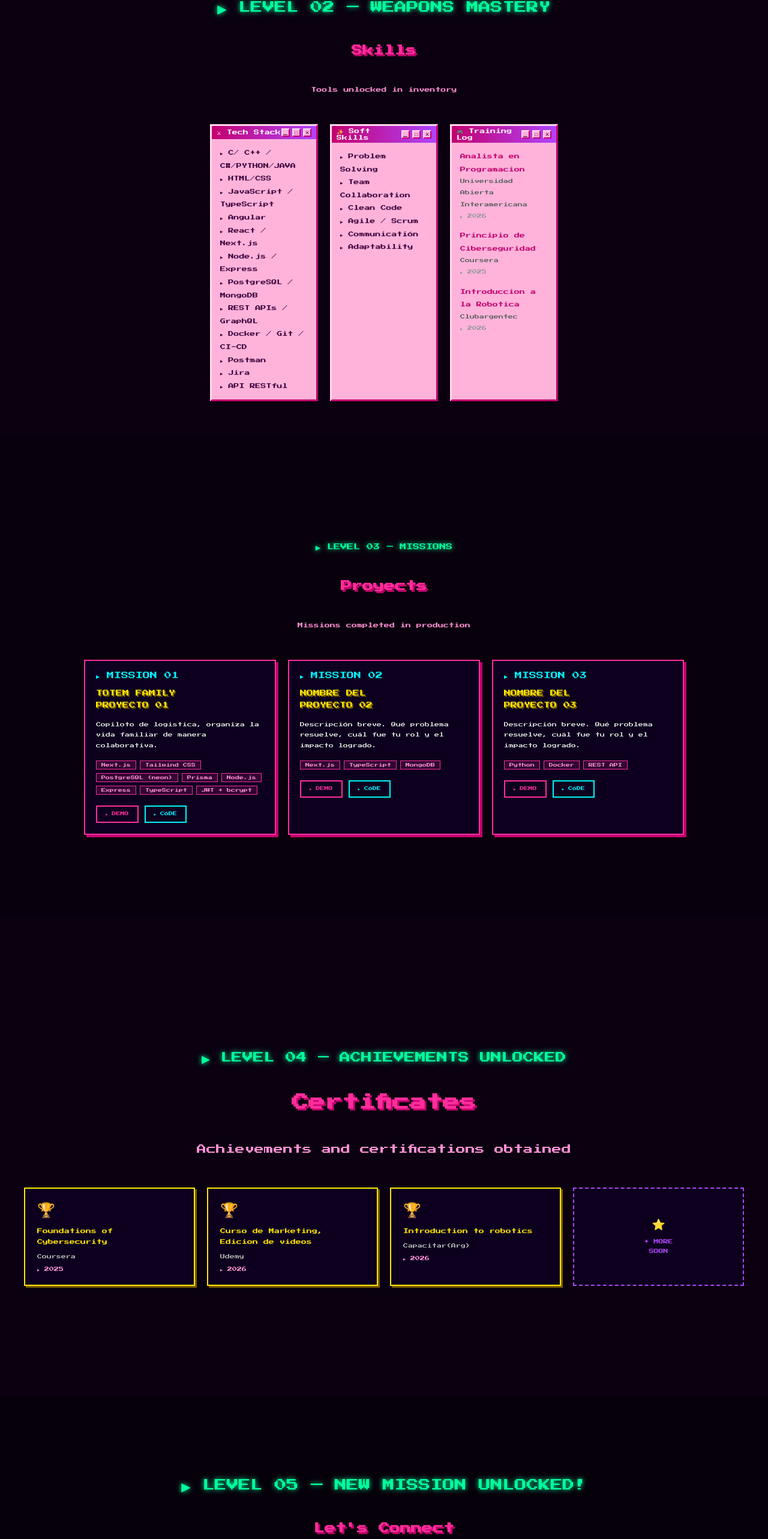
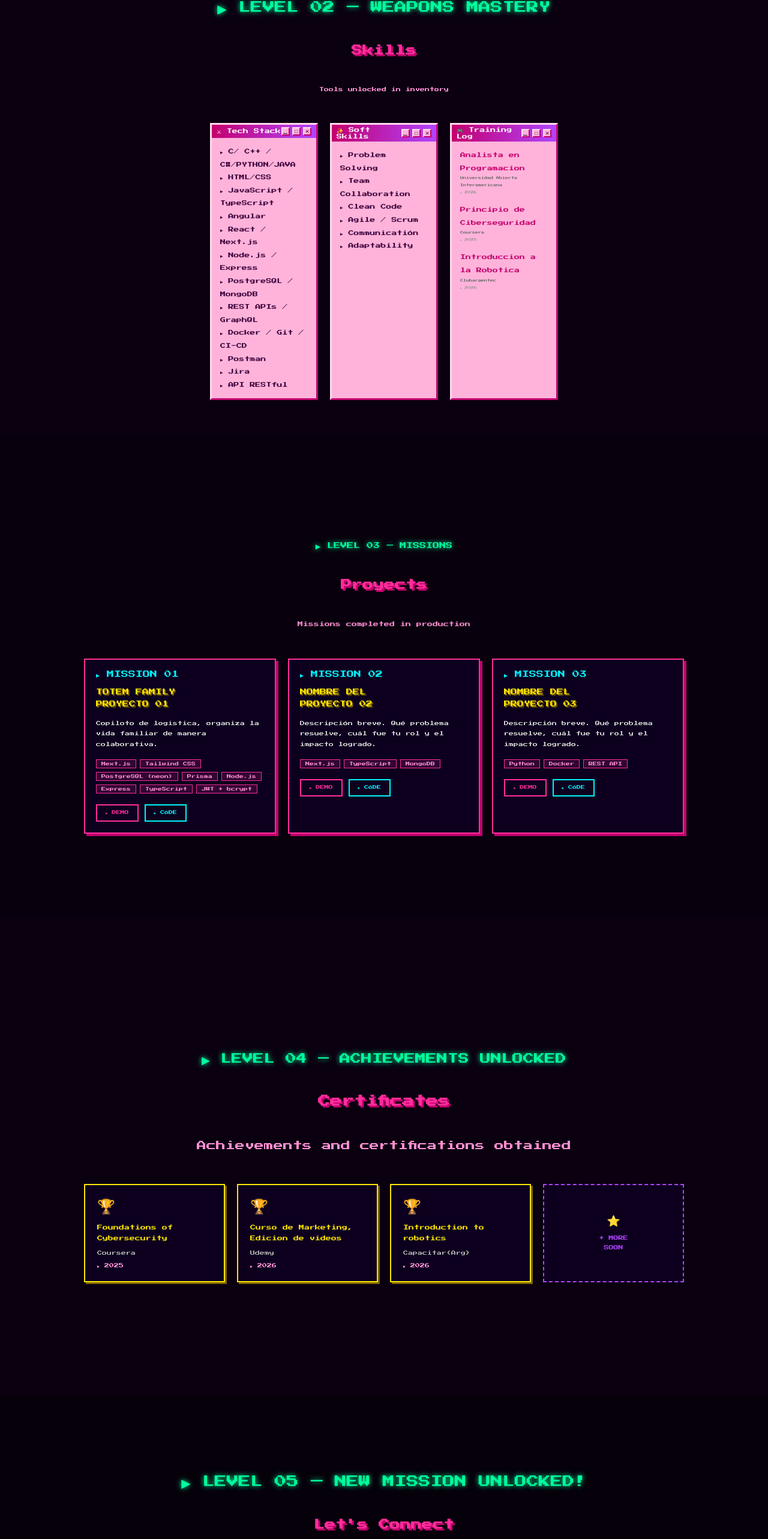
Before and after one commit to jacquelinjantman/Portf, a Next.js app: page / in a window 1280 px wide. Shown: the part 898-3464 px from the top of the page at 60% size. Built offline with nearby package versions, Linux system fonts and the light colour scheme.

Commit message:
fix sizefont

```diff
--- a/src/components/certificates.tsx
+++ b/src/components/certificates.tsx
@@ -36,7 +36,7 @@ export default function Certificate() {
         whileInView={{ opacity: 1, y: 0 }}
         viewport={{ once: true }}
         style={{
-          fontSize: '28px', color: 'var(--pink)',
+          fontSize: '20px', color: 'var(--pink)',
           textShadow: '3px 3px 0 var(--pink-dark)',
           textAlign: 'center',
         }}
@@ -53,8 +53,8 @@ export default function Certificate() {
         display: 'grid',
         gridTemplateColumns: 'repeat(auto-fit, minmax(220px, 1fr))',
         gap: '20px',
-        maxWidth: '1200px',
-        width: '120%',
+        maxWidth: '1000px',
+        width: '100%',
       }}>
 
         {(certificates as Certificate[]).map((cert, i) => (
--- a/src/components/contact.tsx
+++ b/src/components/contact.tsx
@@ -166,8 +166,8 @@ export default function Contact() {
             {[
               {
                 icon: "📧",
-                label: "tu@email.com",
-                href: "mailto:tu@email.com",
+                label: "Gmail.com",
+                href: "mailto:jacquelinjantman@email.com",
               },
               {
                 icon: "💼",
@@ -220,8 +220,8 @@ export default function Contact() {
             border: "3px solid var(--pink)",
             boxShadow: "4px 4px 0 var(--pink-dark)",
             padding: "0",
-            minWidth: "300px",
-            maxWidth: "420px",
+            minWidth: "100px",
+            maxWidth: "220px",
             width: "100%",
           }}
         >
--- a/src/components/skills.tsx
+++ b/src/components/skills.tsx
@@ -156,7 +156,7 @@ export default function Skills() {
 
       <p
         style={{
-          fontSize: "9px",
+          fontSize: "8px",
           color: "var(--pink-light)",
           textAlign: "center",
           lineHeight: 2,
@@ -197,8 +197,8 @@ export default function Skills() {
           {education.map((e) => (
             <div key={e.title} style={{ marginBottom: "12px" }}>
               <p style={{ color: "var(--pink-dark)" }}>{e.title}</p>
-              <p style={{ fontSize: "8px", color: "#666" }}>{e.place}</p>
-              <p style={{ fontSize: "8px", color: "#999" }}>▸ {e.year}</p>
+              <p style={{ fontSize: "5px", color: "#666" }}>{e.place}</p>
+              <p style={{ fontSize: "5px", color: "#999" }}>▸ {e.year}</p>
             </div>
           ))}
         </Win95Window>
```
